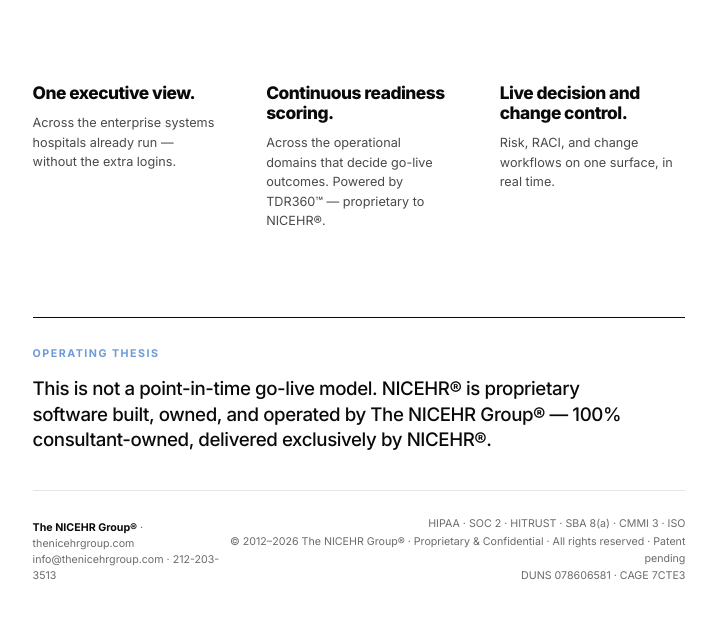
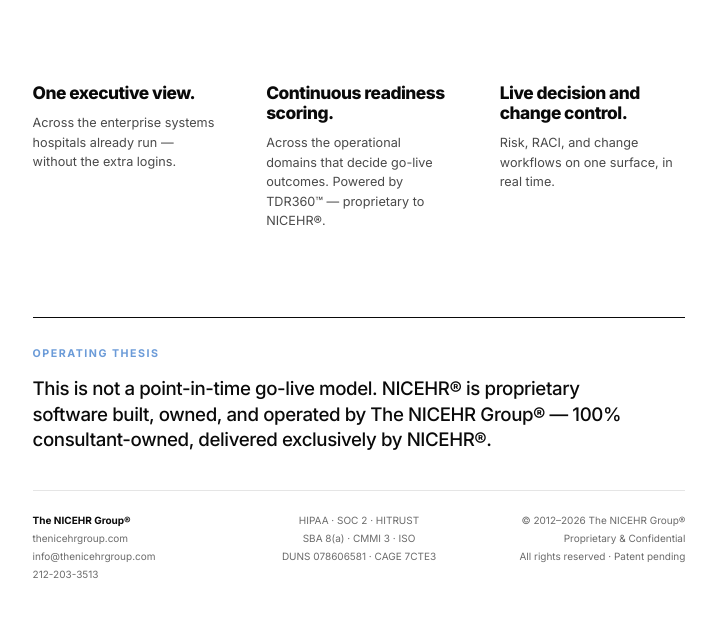
Before and after one commit to MDx-Vision/nicehr-platform, a plain HTML site: page index.html in a window 1280 px wide. Shown: the part 720-1338 px from the top of the page, without its empty margins (281-998 px from the left). Drawn offline with Linux system fonts and the light colour scheme.

Commit message:
Clean footer — three column layout

```diff
--- a/index.html
+++ b/index.html
@@ -161,16 +161,18 @@
   /* Foot */
   .foot {
     margin-top: auto;
-    padding-top: 24px;
-    display: flex;
-    justify-content: space-between;
-    align-items: flex-end;
-    font-size: 8pt;
+    padding-top: 20px;
+    display: grid;
+    grid-template-columns: 1fr 1fr 1fr;
+    gap: 0;
+    font-size: 7.5pt;
     color: #6B6B6B;
     border-top: 1px solid #E5E5E5;
+    line-height: 1.8;
   }
   .foot strong { color: #0A0A0A; font-weight: 700; }
-  .foot .right { text-align: right; line-height: 1.6; }
+  .foot .center { text-align: center; }
+  .foot .right { text-align: right; }
 </style>
 </head>
 <body>
@@ -230,13 +232,20 @@
 
   <div class="foot">
     <div class="left">
-      <strong>The NICEHR Group&reg;</strong> · thenicehrgroup.com<br>
-      info@thenicehrgroup.com · 212-203-3513
+      <strong>The NICEHR Group&reg;</strong><br>
+      thenicehrgroup.com<br>
+      info@thenicehrgroup.com<br>
+      212-203-3513
+    </div>
+    <div class="center">
+      HIPAA · SOC 2 · HITRUST<br>
+      SBA 8(a) · CMMI 3 · ISO<br>
+      DUNS 078606581 · CAGE 7CTE3
     </div>
     <div class="right">
-      HIPAA · SOC 2 · HITRUST · SBA 8(a) · CMMI 3 · ISO<br>
-      © 2012–2026 The NICEHR Group&reg; · Proprietary &amp; Confidential · All rights reserved · Patent pending<br>
-      DUNS 078606581 · CAGE 7CTE3
+      © 2012–2026 The NICEHR Group&reg;<br>
+      Proprietary &amp; Confidential<br>
+      All rights reserved · Patent pending
     </div>
   </div>
 
```
